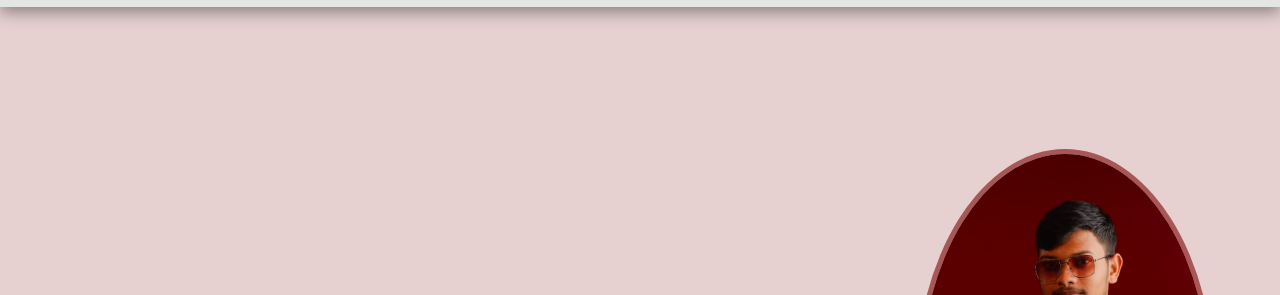
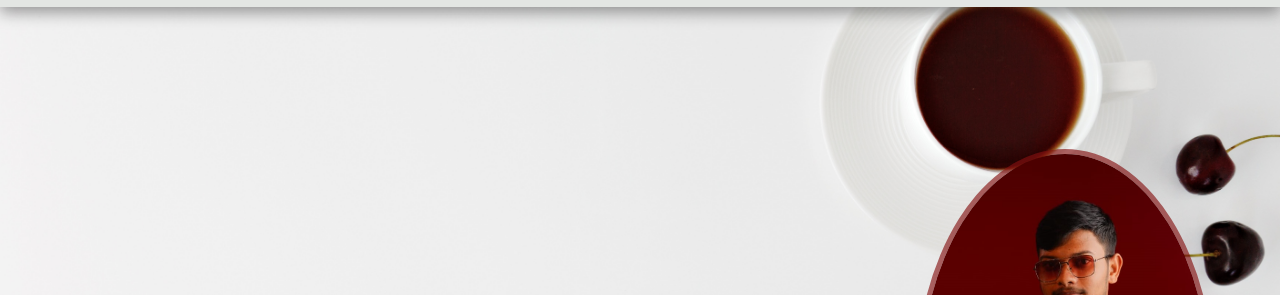
Before and after one commit to ShanmukhaPonnada/OIBSIP, a plain HTML site: page Portfolio/index.html in a window 1280 px wide. Shown: the part 58-353 px from the top of the page. Drawn offline with Linux system fonts and the light colour scheme; files whose address does not match are found by name.

Commit message:
Internship Task

```diff
--- a/Portfolio/style.css
+++ b/Portfolio/style.css
@@ -145,7 +145,7 @@ button:hover{
     align-items: center;
     background-size: cover;
     width: 100%;
-    background-image: url(templates/bg2.jpg);
+    background-image: url(templates/bg12.jpg);
 
 }
 
```
